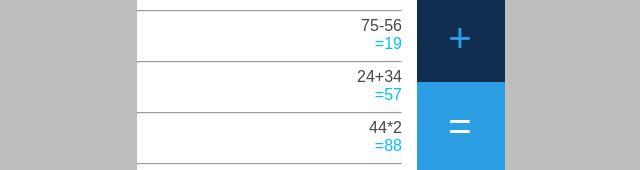
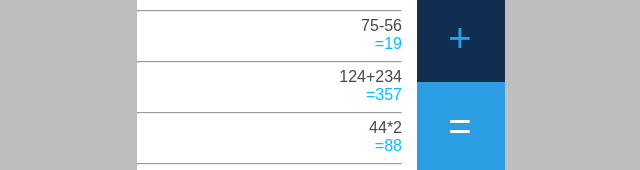
Before and after one commit to OlegRomashov/calculator-js, a React (Create React App) app: page / in a window 1280 px wide. Both pictures are taken after a click on the button "ЖУРНАЛ". Shown: the part 467-637 px from the top of the page, without its empty margins (315-955 px from the left). Built offline with nearby package versions, Linux system fonts and the light colour scheme.

Commit message:
fixed onExampleHandler method

```diff
--- a/src/components/Case/Case.js
+++ b/src/components/Case/Case.js
@@ -5,7 +5,7 @@ const Case = props => {
     return(
     <div
         className={'Case'}
-        onClick={() => props.onClickExample(props.example.id)}
+        onClick={() => props.onClickExample(props.index)}
     >
         {props.example.field}<br/>
          <div className={'Equally'}>={props.example.equally}</div>
--- a/src/conteiners/Calculator/Calculator.js
+++ b/src/conteiners/Calculator/Calculator.js
@@ -17,22 +17,25 @@ class Calculator extends Component {
         openLogDrawer: false,
         openConverterDrawer: false,
         cases: [
-            {id: 1, field: '75-56', equally: 19},
-            {id: 2, field: '24+34', equally: 57},
-            {id: 3, field: '44*2', equally: 88},
-            {id: 4, field: '75-56', equally: 19},
-            {id: 5, field: '24+34', equally: 57},
-            {id: 6, field: '44*2', equally: 88},
-            {id: 7, field: '44/11', equally: 4},
-            {id: 8, field: '75-56', equally: 19},
-            {id: 9, field: '24+34', equally: 57},
-            {id: 10, field: '44*2', equally: 88},
+            {field: '75-56', equally: 19},
+            {field: '24+34', equally: 57},
+            {field: '44*2', equally: 88},
+            {field: '75-56', equally: 19},
+            {field: '124+234', equally: 357},
+            {field: '44*2', equally: 88},
+            {field: '44/11', equally: 4},
+            {field: '75-56', equally: 19},
+            {field: '24+34', equally: 57},
+            {field: '44*2', equally: 88},
         ]
     }
 
-    onExampleHandler = id => {
-        const example = this.state.cases[id - 1]
-        console.log(example.equally)
+    onExampleHandler = index => {
+        const equally = this.state.cases[index].equally.toString()
+        this.setState({
+            inputField: equally,
+            resultField: ''
+        })
     }
 
     onClickDrawer = id => {
--- a/src/conteiners/Log/Log.js
+++ b/src/conteiners/Log/Log.js
@@ -10,11 +10,13 @@ const Log = props => {
         <div className={'Example'}>
                     {props.cases.map((example, index) => {
                         return (
+                        <React.Fragment key={index}>
                             <Case
-                                key={index}
+                                index={index}
                                 example={example}
                                 onClickExample={props.onClickExample}
                             />
+                        </React.Fragment>
                         )
                     })}
         </div>
```
